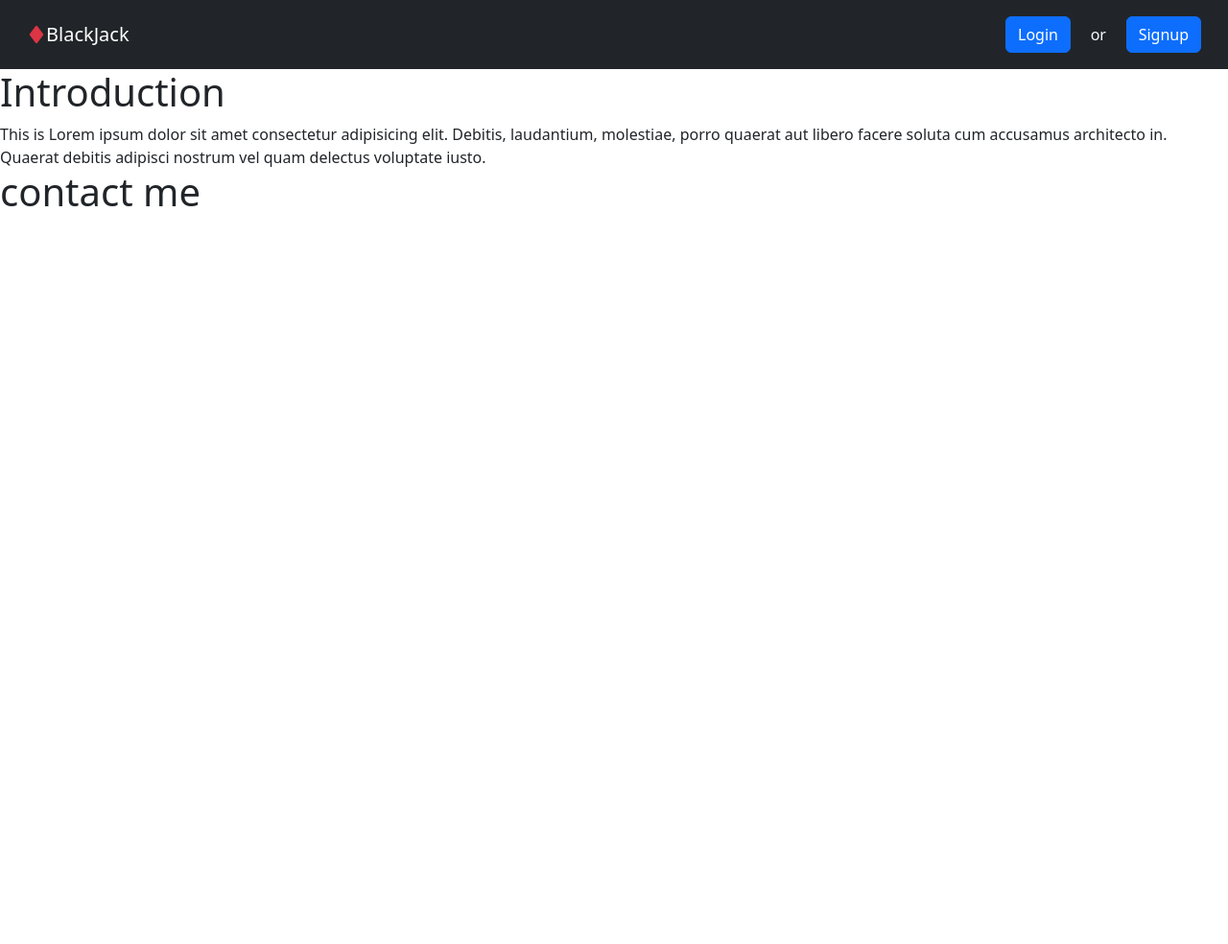
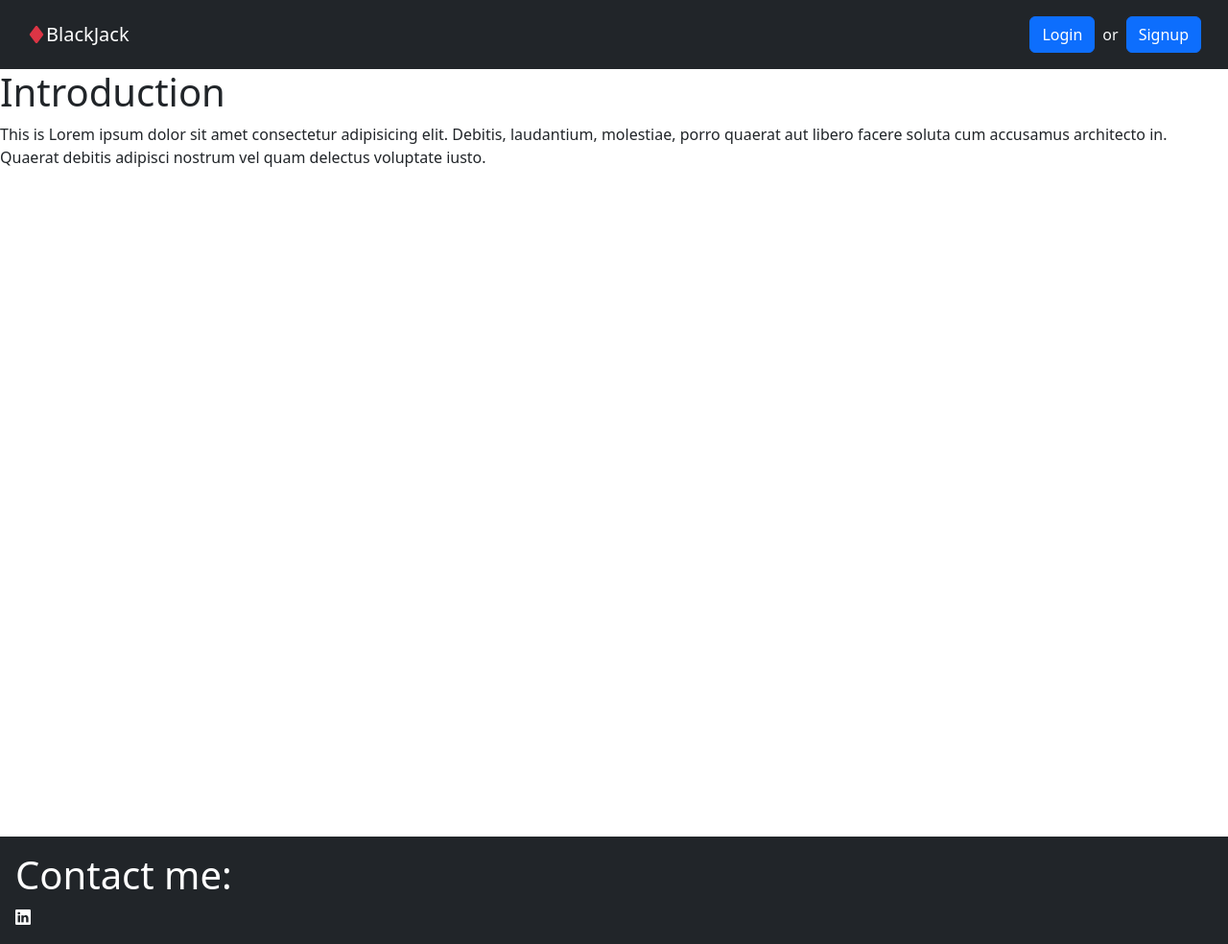
Before and after one commit to hani-2020/BlackJack, a Django app: template templates/home.html in a window 1280 px wide. Shown: the whole page at 96% size. Before the commit the page ends 215 px from the top, so only its background shows below. Run offline with Django 3.2, Linux system fonts and the light colour scheme; the template is opened without the code that fills it, so the values that code supplies are empty.

Commit message:
front-end works

```diff
--- a/templates/base.html
+++ b/templates/base.html
@@ -18,11 +18,11 @@
                     <div>BlackJack</div>
                 </div>
                 {% if not user.is_authenticated %}
-                <ul class="d-flex justify-content-between align-items-center p-0 m-0 col-2" style="list-style: none;">
+                <ul class="d-flex justify-content-evenly align-items-center p-0 m-0" style="list-style: none;">
                     <li>
                         <a href={% url "account_login" %} class="btn btn-primary">Login</a>
                     </li>
-                    <li>or</li>
+                    <li class="mx-2">or</li>
                     <li>
                         <a href={% url "account_signup" %} class="btn btn-primary">Signup</a>
                     </li>
@@ -49,8 +49,9 @@
             </div>
         </nav>
         {% block content %}{% endblock %}
-        <footer>
-            <h1>contact me</h1>
+        <footer class="bg-dark p-3 text-white">
+            <h1>Contact me:</h1>
+            <i class="bi bi-linkedin"></i>
         </footer>
     </body>
 </html>
--- a/templates/home.html
+++ b/templates/home.html
@@ -1,6 +1,6 @@
 {% extends "base.html" %}
 {% block content %}
-<div>
+<div style="height:100vh;">
     <h1>Introduction</h1>
     <div>
         This is Lorem ipsum dolor sit amet consectetur adipisicing elit. Debitis, laudantium, molestiae, porro quaerat
```
Also changed, not shown: refactored.txt (added).
